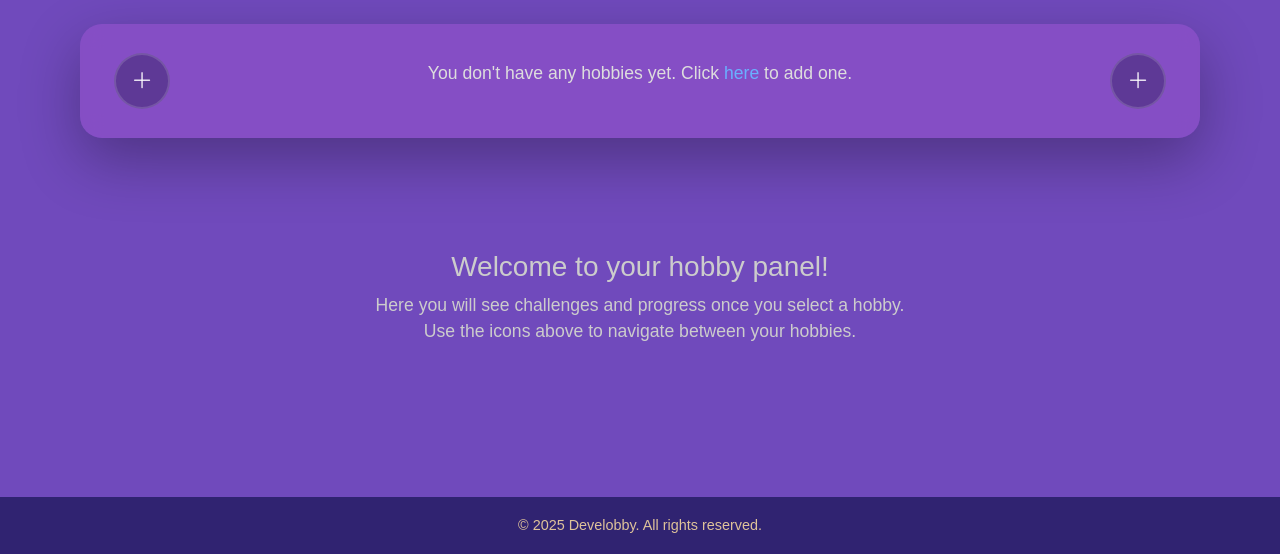
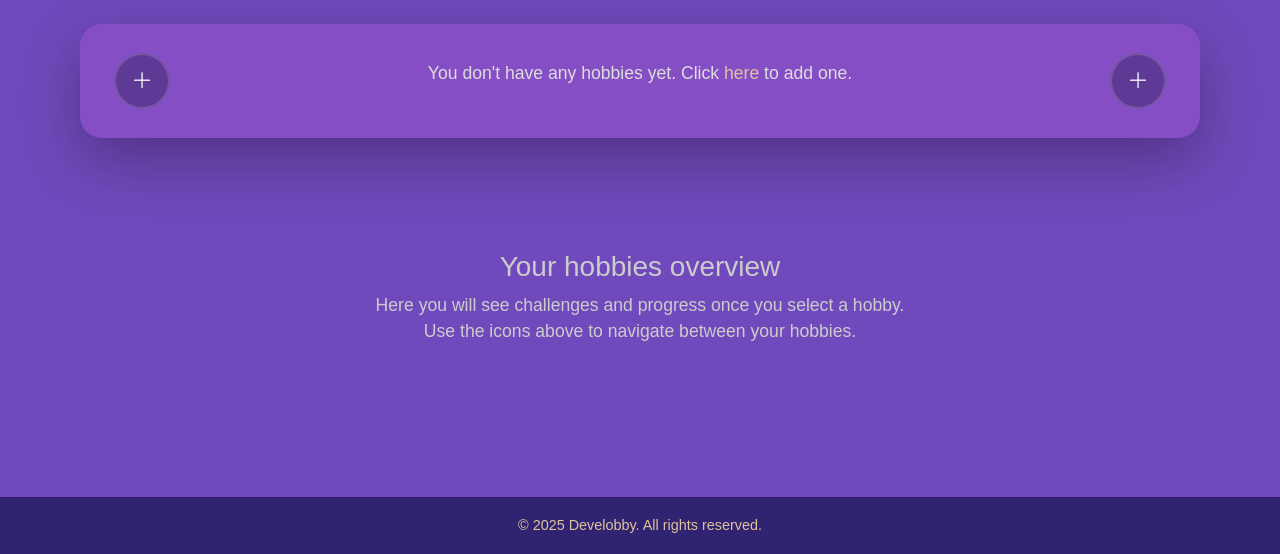
Before and after one commit to happylittlejester/Develobby, a Django app: page /hobbies/ in a window 1280 px wide. Shown: the part 488-1042 px from the top of the page. Run offline with Django 5.2, Linux system fonts and the light colour scheme; a user stored in the database is signed in; data comes from the database, SQL or seed files in the repository; some libraries are stand-ins or nearby versions.

Commit message:
poprawki stylistyczne

```diff
--- a/myproject/myapp/static/css/hobby_detail.css
+++ b/myproject/myapp/static/css/hobby_detail.css
@@ -325,7 +325,7 @@
 }
 
 .no-hobbies-message a {
-    color: #6ab0ff;
+    color: #DFC39A;
     text-decoration: underline;
 }
 
--- a/myproject/myapp/templates/myapp/hobbies.html
+++ b/myproject/myapp/templates/myapp/hobbies.html
@@ -58,7 +58,7 @@
 <br><br>
 
 <div class="info-section">
-    <h3>Welcome to your hobby panel!</h3>
+    <h3>Your hobbies overview</h3>
     <p>
         Here you will see challenges and progress once you select a hobby.
         Use the icons above to navigate between your hobbies.
```
